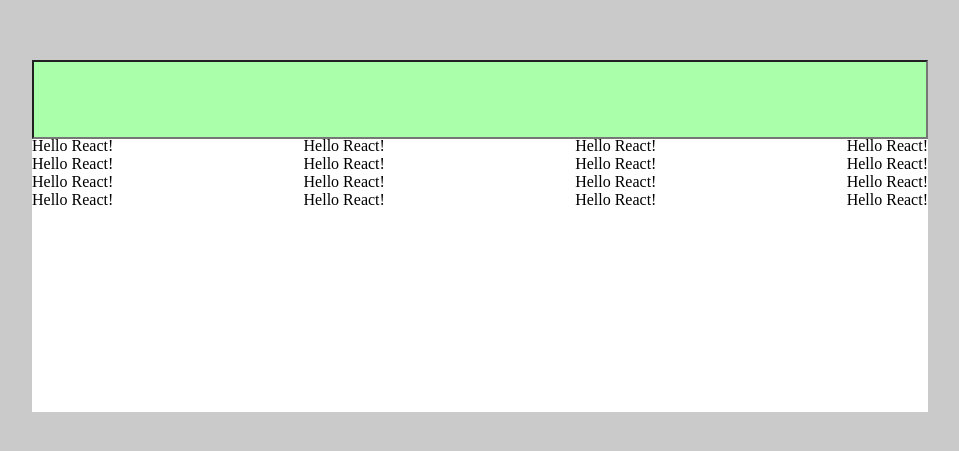
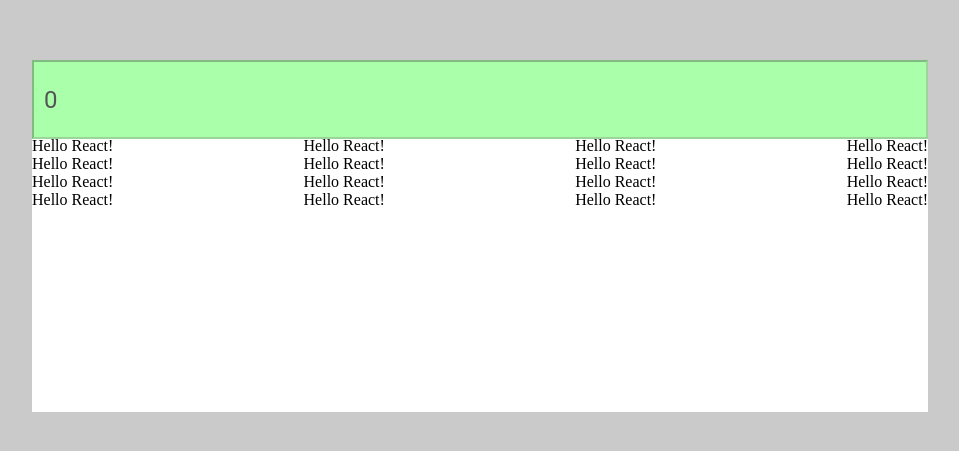
Before and after one commit to wessan001/calculadora-react, a React (Create React App) app: page / in a window 1280 px wide. Shown: the part 163-614 px from the top of the page, without its empty margins (160-1119 px from the left). Built offline with nearby package versions, Linux system fonts and the light colour scheme.

Commit message:
Add files via upload
Funcionalidade para enviar o número selecionado para o input

```diff
--- a/src/components/Input/index.js
+++ b/src/components/Input/index.js
@@ -1,10 +1,10 @@
 
-import { InputContainer } from "./styles"
+import { InputContainer } from './styles';
 
-const Input = () => {
+const Input = ({value}) => {
     return (
       <InputContainer>
-        <input />
+       <input disabled value={value}/>
       </InputContainer>
     );
   }
```
